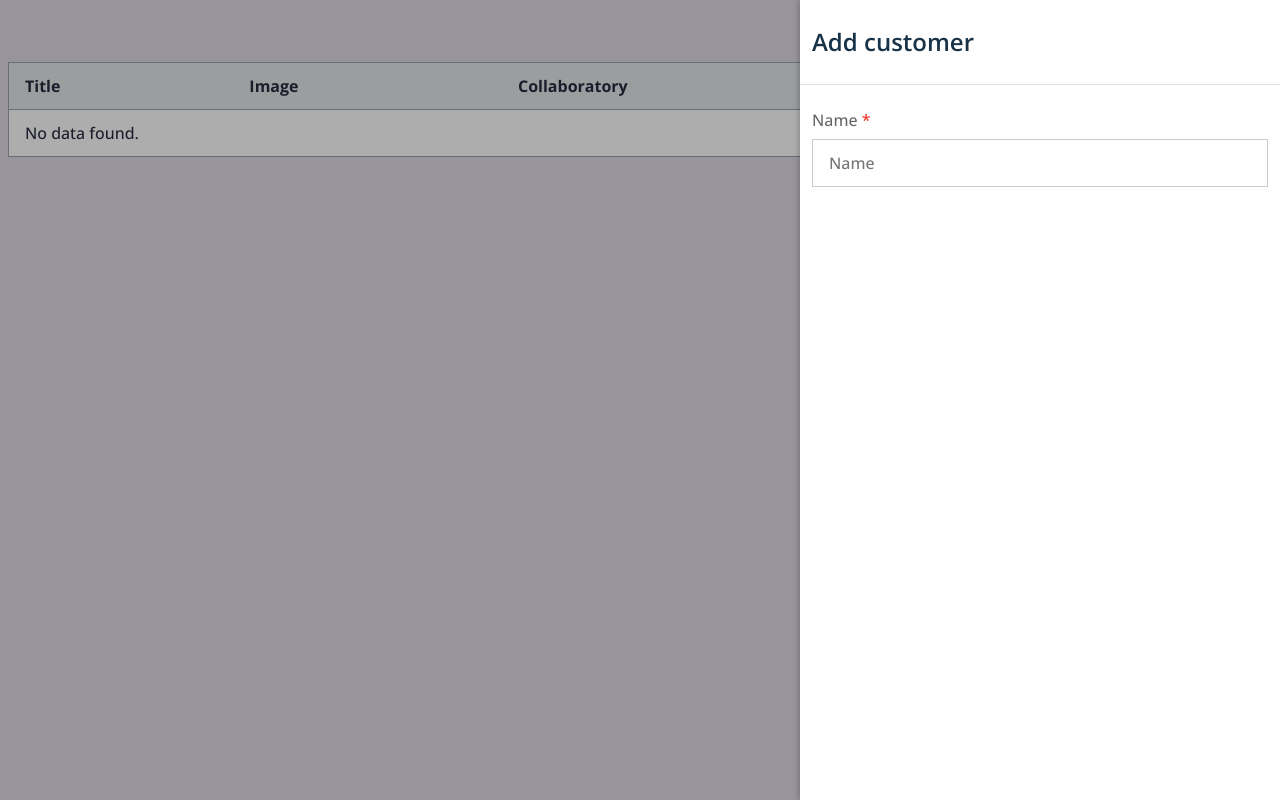
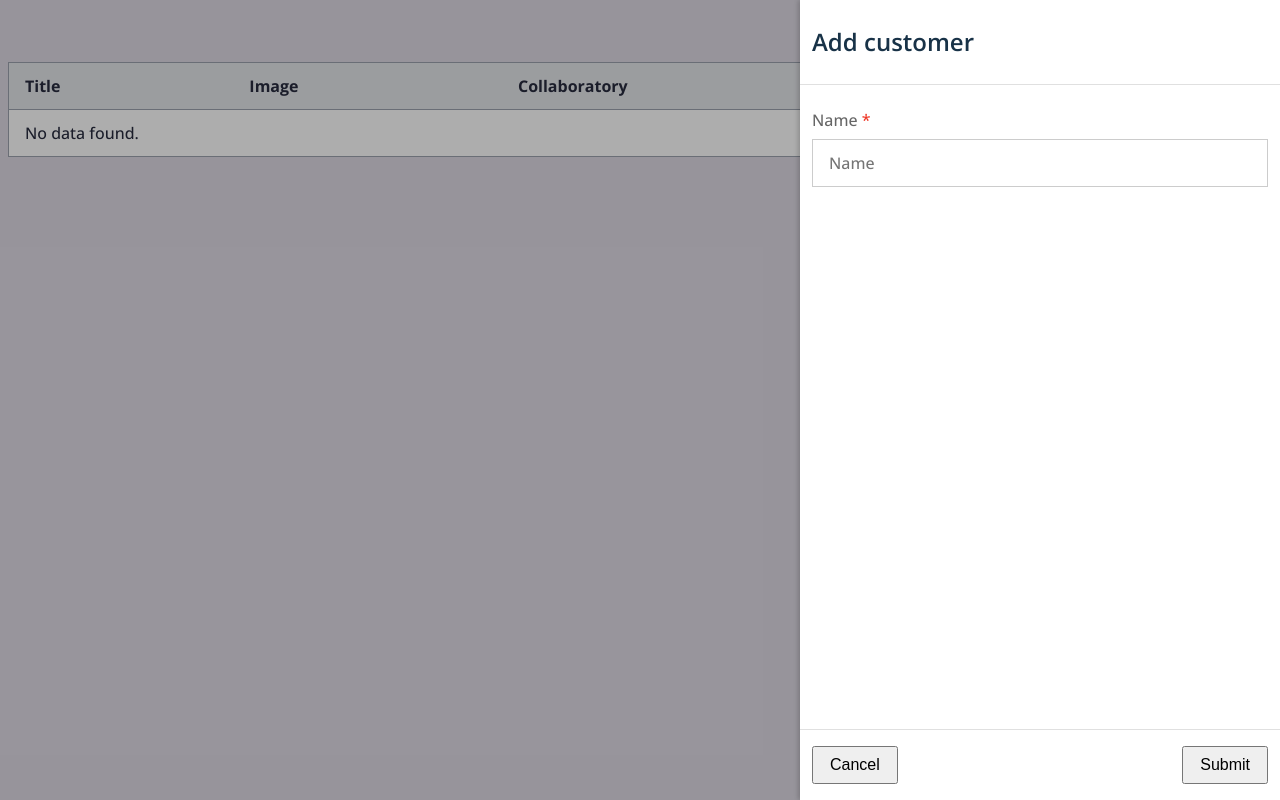
Before and after one commit to sakshamGupta09/pin, an Angular app: page /pins in a window 1280 px wide. Both pictures are taken after a click on the button "+ Add Customer". Built offline with nearby package versions, Linux system fonts and the light colour scheme.

Commit message:
Add customer form changes

```diff
--- a/src/app/features/customers/components/add-customer/add-customer.component.css
+++ b/src/app/features/customers/components/add-customer/add-customer.component.css
@@ -1 +1,2 @@
 @import "../../../../styles/form.css";
+@import "../../../../styles/button.css";
--- a/src/app/features/customers/components/add-customer/add-customer.component.html
+++ b/src/app/features/customers/components/add-customer/add-customer.component.html
@@ -1,4 +1,4 @@
-<app-drawer [isVisible]="true" (onClose)="cancelClick.emit()">
+<app-drawer [isVisible]="showDrawer()" (onClose)="closeClickHandler()">
   <ng-container ngProjectAs="title">Add customer</ng-container>
 
   <ng-container ngProjectAs="body">
@@ -11,4 +11,9 @@
     </form>
   </ng-container>
 
+  <ng-container ngProjectAs="footer">
+    <button class="btn">Cancel</button>
+    <button class="btn">Submit</button>
+  </ng-container>
+
 </app-drawer>
--- a/src/app/features/customers/components/add-customer/add-customer.component.ts
+++ b/src/app/features/customers/components/add-customer/add-customer.component.ts
@@ -3,6 +3,7 @@ import {
   Component,
   inject,
   output,
+  signal,
 } from '@angular/core';
 import {
   AbstractControl,
@@ -41,7 +42,14 @@ export class AddCustomerComponent {
     country: ['', [Validators.required]],
   });
 
+  protected showDrawer = signal(true);
+
   public cancelClick = output();
+
+  protected closeClickHandler(): void {
+    this.showDrawer.set(false);
+    this.cancelClick.emit();
+  }
 
   private emailExistsValidator(
     control: AbstractControl
--- a/src/app/shared/UI/drawer/drawer.component.css
+++ b/src/app/shared/UI/drawer/drawer.component.css
@@ -19,6 +19,8 @@
   transform: translateX(100%);
   transition: transform 0.3s ease;
   z-index: 20;
+  display: flex;
+  flex-direction: column;
 }
 
 .drawer__header {
@@ -35,6 +37,15 @@
 
 .drawer__body {
   padding: 1.5rem 0.75rem;
+  border-bottom: 1px solid rgba(0, 0, 0, 0.12);
+  flex: 1;
+  overflow-y: auto;
+}
+
+.drawer__footer {
+  padding: 1rem 0.75rem;
+  display: flex;
+  justify-content: space-between;
 }
 
 @media only screen and (max-width: 20rem) {
--- a/src/app/shared/UI/drawer/drawer.component.html
+++ b/src/app/shared/UI/drawer/drawer.component.html
@@ -14,4 +14,8 @@
   <div class="drawer__body">
     <ng-content select="body"></ng-content>
   </div>
+
+  <div class="drawer__footer">
+    <ng-content select="footer"></ng-content>
+  </div>
 </div>
```
